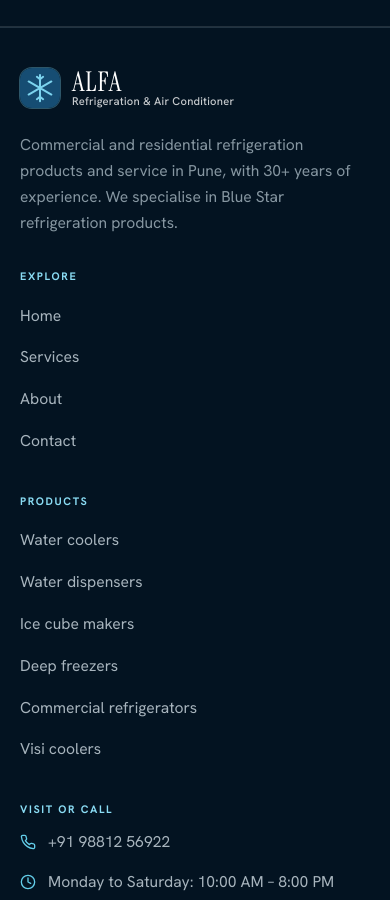
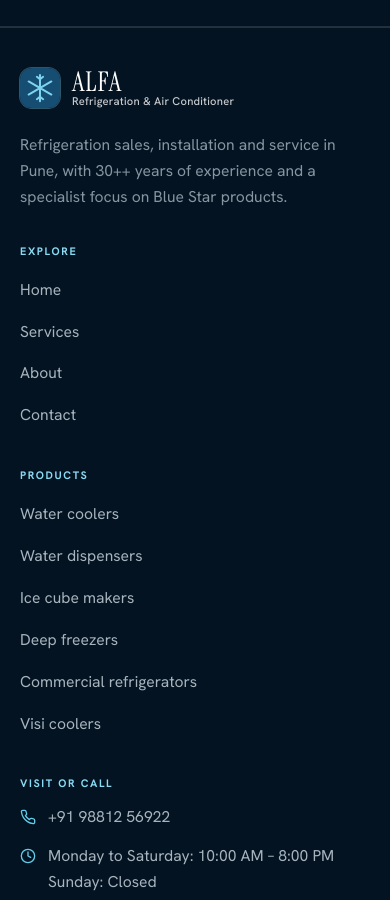
Before and after one commit to faisalahmad7/Alfa-Refrigeration-landing-page, a React (Vite) app: page /about in a window 390 px wide. Shown: the part 6480-7380 px from the top of the page. Built offline with nearby package versions, Linux system fonts and the light colour scheme.

Commit message:
Condense footer content for mobile

```diff
--- a/src/components/Footer.jsx
+++ b/src/components/Footer.jsx
@@ -14,12 +14,11 @@ export default function Footer() {
         <div className="footer-brand">
           <Logo variant="light" />
           <p>
-            Commercial and residential refrigeration products and service in Pune, with {business.experience} years
-            of experience. We specialise in Blue Star refrigeration products.
+            Refrigeration sales, installation and service in Pune, with {business.experience}+ years of experience and a specialist focus on Blue Star products.
           </p>
         </div>
 
-        <nav aria-label="Footer">
+        <nav className="footer-explore" aria-label="Footer">
           <h2 className="footer-title">Explore</h2>
           <ul className="footer-links">
             <li><Link to="/">Home</Link></li>
@@ -29,7 +28,7 @@ export default function Footer() {
           </ul>
         </nav>
 
-        <div>
+        <div className="footer-products">
           <h2 className="footer-title">Products</h2>
           <ul className="footer-links">
             {equipment.slice(0, 6).map((e) => (
@@ -38,7 +37,7 @@ export default function Footer() {
           </ul>
         </div>
 
-        <div>
+        <div className="footer-visit">
           <h2 className="footer-title">Visit or call</h2>
           <ul className="footer-contact">
             <li><LuPhone size={16} aria-hidden="true" /><a href={business.phoneHref}>{business.phoneDisplay}</a></li>
```
